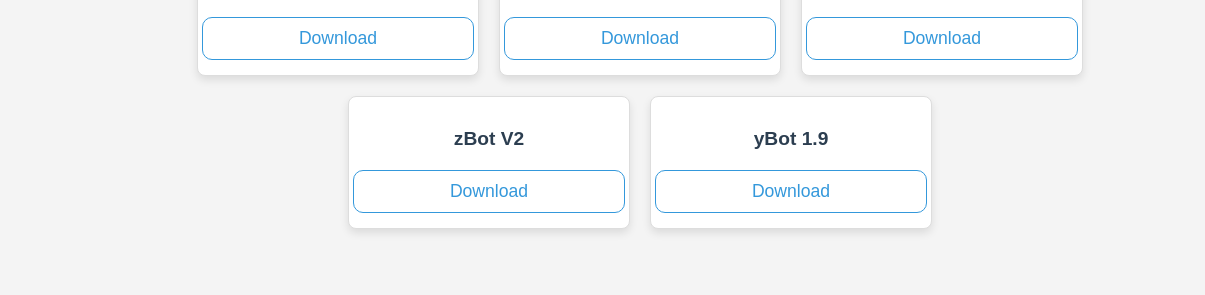
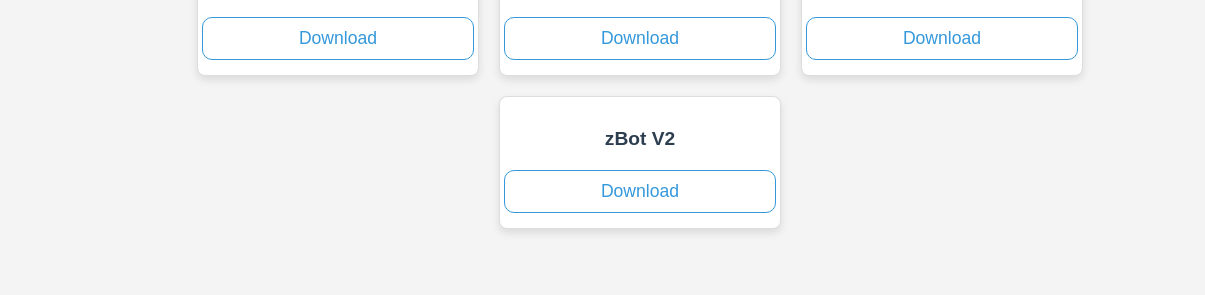
Before and after one commit to adeferion/the-crack-center, a plain HTML site: page index.html in a window 1280 px wide. Shown: the part 358-653 px from the top of the page, 0-1205 px from the left. Drawn offline with Linux system fonts and the light colour scheme.

Commit message:
Update index.html

```diff
--- a/index.html
+++ b/index.html
@@ -144,11 +144,6 @@
             <h2>zBot V2</h2>
             <a href="https://cdn.discordapp.com/attachments/1337879635723288618/1337881311049945171/zBot_2.0.1.dll?ex=67c566d1&is=67c41551&hm=236967283b8d2eb8b3dffed8d8f9ab11f6895ecbac44c229dd102f73278f7cb5&" download>Download</a>
         </div>
-
-        <div class="download-box">
-            <h2>yBot 1.9</h2>
-            <a href="https://cdn.discordapp.com/attachments/1337882442417180732/1337882901202600058/yBot19.dll?ex=67c5684c&is=67c416cc&hm=ff74acf99b61334dd9fcc1fa66ecf8d248786a183191a9a8edbb66990b4c1fa2&" download>Download</a>
-        </div>
     </div>
 </div>
 
```
